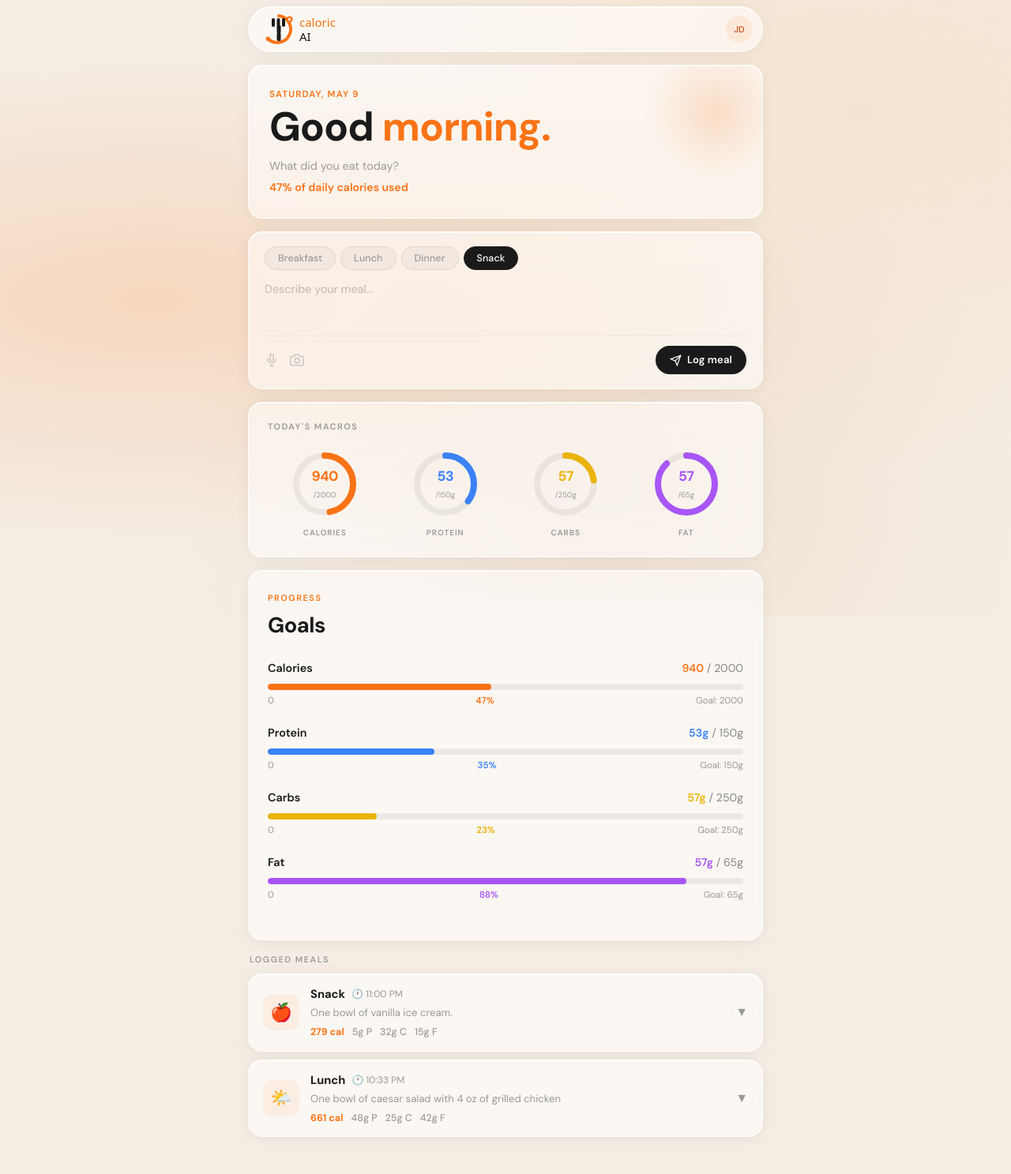
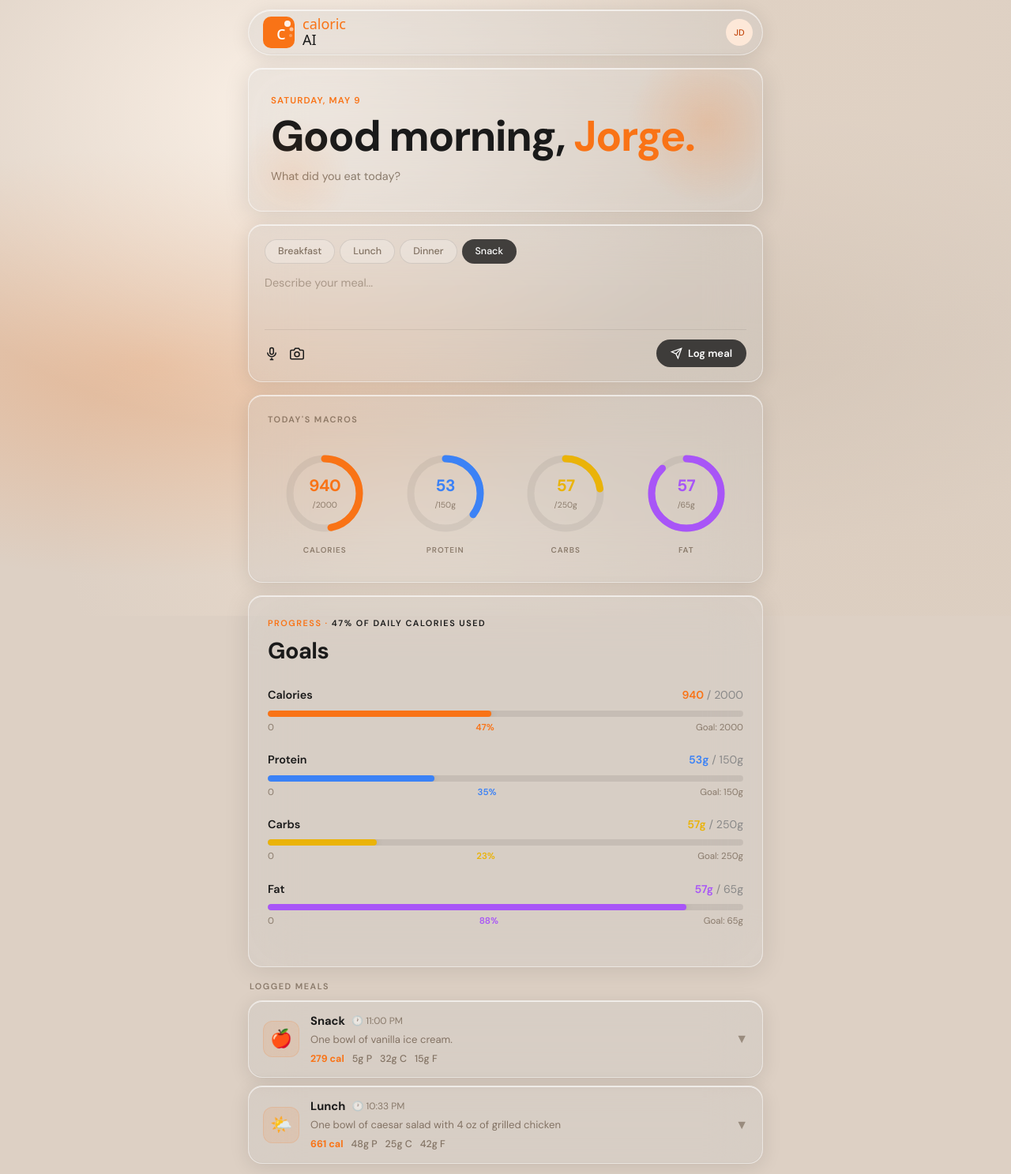
Before and after one commit to kristofertreynolds-alt/mia90-final-project-group1, a React app: page / in a window 1280 px wide. Shown: the part 20-1507 px from the top of the page at 79% size. Built offline with nearby package versions, Linux system fonts and the light colour scheme; no server answers.

Commit message:
update may 9

```diff
--- a/src/front/components/GoalsCard.jsx
+++ b/src/front/components/GoalsCard.jsx
@@ -22,9 +22,12 @@ function GoalRow({ name, value, goal, color, unit = "" }) {
 }
 
 export default function GoalsCard({ totals, goals }) {
+  const calPct = Math.min(Math.round((totals.calories / goals.calories) * 100), 100);
   return (
     <div className="goals-card">
-      <div className="goals-progress-label">Progress</div>
+      <div className="goals-progress-label">
+        Progress · <span style={{ color: "#1a1a1a" }}>{calPct}% of daily calories used</span>
+      </div>
       <div className="goals-title">Goals</div>
       <GoalRow name="Calories" value={totals.calories} goal={goals.calories} color="#f97316" />
       <GoalRow name="Protein"  value={totals.protein}  goal={goals.protein}  color="#3b82f6" unit="g" />
--- a/src/front/components/GreetingCard.jsx
+++ b/src/front/components/GreetingCard.jsx
@@ -1,4 +1,4 @@
-export default function GreetingCard({ caloriesPercent }) {
+export default function GreetingCard({ caloriesPercent, userName = "there" }) {
   const now = new Date();
   const hour = now.getHours();
   const timeOfDay = hour < 12 ? "morning" : hour < 17 ? "afternoon" : "evening";
@@ -10,10 +10,9 @@ export default function GreetingCard({ caloriesPercent }) {
     <div className="greeting-card">
       <div className="greeting-date">{dateStr}</div>
       <h1 className="greeting-title">
-        Good <span>{timeOfDay}.</span>
+        Good {timeOfDay}, <span>{userName}.</span>
       </h1>
       <p className="greeting-sub">What did you eat today?</p>
-      <p className="greeting-calories">{caloriesPercent}% of daily calories used</p>
     </div>
   );
 }
--- a/src/front/components/Navbar.jsx
+++ b/src/front/components/Navbar.jsx
@@ -5,20 +5,20 @@ export const Navbar = ({ userName = "JD" }) => {
   return (
     <div className="header-card">
 
-      <Link to="/">
-        <svg width="130" height="40" viewBox="0 0 130 40" xmlns="http://www.w3.org/2000/svg">
-          <path d="M20 3 A17 17 0 1 1 6.4 32.3" fill="none" stroke="#f97316" strokeWidth="4" strokeLinecap="round" />
-          <circle cx="6.4" cy="32.3" r="2.8" fill="#f97316" />
-          <rect x="17.5" y="24" width="5" height="11" rx="2.5" fill="#1a1a1a" />
-          <rect x="17.5" y="15" width="5" height="10" rx="1.5" fill="#1a1a1a" />
-          <rect x="11"   y="6"  width="4" height="11" rx="2"   fill="#1a1a1a" />
-          <rect x="17.5" y="6"  width="4" height="11" rx="2"   fill="#1a1a1a" />
-          <rect x="24"   y="6"  width="4" height="11" rx="2"   fill="#1a1a1a" />
-          <circle cx="33.5" cy="7.5" r="4"   fill="#f97316" />
-          <circle cx="33.5" cy="7.5" r="1.8" fill="#fff" />
-          <text x="46" y="17" style={{ fontSize: 15, fontWeight: 500, fill: "#f97316", fontFamily: "system-ui, sans-serif" }}>caloric</text>
-          <text x="46" y="35" style={{ fontSize: 15, fontWeight: 400, fill: "#1a1a1a", fontFamily: "system-ui, sans-serif" }}>AI</text>
-        </svg>
+      <Link to="/" style={{ textDecoration: "none" }}>
+        <div style={{ display: "flex", alignItems: "center", gap: 10 }}>
+          <svg width="40" height="40" viewBox="0 0 40 40" xmlns="http://www.w3.org/2000/svg">
+            <rect x="0" y="0" width="40" height="40" rx="10" fill="#f97316" />
+            <text x="17" y="29" style={{ fontSize: 24, fontWeight: 500, fill: "#fff", fontFamily: "system-ui, sans-serif" }}>c</text>
+            <circle cx="31" cy="9"  r="4"   fill="#fff" opacity="0.9" />
+            <circle cx="36" cy="16" r="2.5" fill="#fff" opacity="0.55" />
+            <circle cx="35" cy="24" r="2"   fill="#fff" opacity="0.3" />
+          </svg>
+          <div>
+            <div style={{ fontSize: 18, fontWeight: 500, color: "#f97316", lineHeight: 1.1, fontFamily: "system-ui, sans-serif" }}>caloric</div>
+            <div style={{ fontSize: 18, fontWeight: 400, color: "#1a1a1a", lineHeight: 1.1, fontFamily: "system-ui, sans-serif" }}>AI</div>
+          </div>
+        </div>
       </Link>
 
       <div style={{
--- a/src/front/components/RingChart.jsx
+++ b/src/front/components/RingChart.jsx
@@ -1,19 +1,19 @@
 export default function RingChart({ value, goal, color, label, unit = "" }) {
   const pct = Math.min(value / goal, 1);
-  const radius = 36;
+  const radius = 44;
   const circ = 2 * Math.PI * radius;
   const dash = pct * circ;
 
   return (
     <div className="macro-item">
       <div className="ring-wrap">
-        <svg viewBox="0 0 90 90" xmlns="http://www.w3.org/2000/svg">
-          <circle cx="45" cy="45" r={radius} fill="none" stroke="rgba(0,0,0,0.06)" strokeWidth="8" />
+        <svg viewBox="0 0 110 110" xmlns="http://www.w3.org/2000/svg">
+          <circle cx="55" cy="55" r={radius} fill="none" stroke="rgba(0,0,0,0.06)" strokeWidth="9" />
           <circle
-            cx="45" cy="45" r={radius}
+            cx="55" cy="55" r={radius}
             fill="none"
             stroke={color}
-            strokeWidth="8"
+            strokeWidth="9"
             strokeLinecap="round"
             strokeDasharray={`${dash} ${circ}`}
             style={{ transition: "stroke-dasharray 0.5s ease" }}
--- a/src/front/index.css
+++ b/src/front/index.css
@@ -10,20 +10,19 @@
   --radius: 18px;
 }
 
-* {
-  font-family: 'DM Sans', sans-serif;
-  box-sizing: border-box;
-  margin: 0;
-  padding: 0;
+* { font-family: 'DM Sans', sans-serif; box-sizing: border-box; margin: 0; padding: 0; }
+body { margin: 0; }
+
+@keyframes fadeUp {
+  from { opacity: 0; transform: translateY(16px); }
+  to   { opacity: 1; transform: translateY(0); }
 }
-
-body { margin: 0; }
 
 /* ── Background ── */
 .app-bg {
   min-height: 100vh;
   position: relative;
-  background: #f5ede4;
+  background: #ddd0c4;
 }
 
 .app-bg::before {
@@ -32,10 +31,13 @@ body { margin: 0; }
   inset: 0;
   z-index: 0;
   background:
-    radial-gradient(ellipse at 15% 50%, rgba(249, 115, 22, 0.18) 0%, transparent 55%),
-    radial-gradient(ellipse at 85% 20%, rgba(249, 180, 100, 0.15) 0%, transparent 50%),
-    radial-gradient(ellipse at 60% 80%, rgba(220, 180, 140, 0.2) 0%, transparent 50%);
-  background-color: #f5ede4;
+    radial-gradient(ellipse at 30% 20%, rgba(255,245,235,0.9) 0%, transparent 45%),
+    radial-gradient(ellipse at 80% 10%, rgba(225,210,195,0.75) 0%, transparent 40%),
+    radial-gradient(ellipse at 15% 60%, rgba(249,115,22,0.25) 0%, transparent 40%),
+    radial-gradient(ellipse at 70% 55%, rgba(210,195,180,0.8) 0%, transparent 45%),
+    radial-gradient(ellipse at 40% 85%, rgba(235,220,205,0.85) 0%, transparent 40%),
+    radial-gradient(ellipse at 90% 90%, rgba(220,205,190,0.65) 0%, transparent 35%);
+  background-color: #ddd0c4;
 }
 
 .container-app {
@@ -43,24 +45,49 @@ body { margin: 0; }
   z-index: 1;
   max-width: 680px;
   margin: 0 auto;
-  padding: 20px 16px 40px;
+  padding: 28px 16px 60px;
   display: flex;
   flex-direction: column;
   gap: 14px;
 }
 
-/* ── Glass card base ── */
+/* ── Staggered fade-in ── */
+.header-card      { animation: fadeUp 0.5s ease both; animation-delay: 0.05s; }
+.greeting-card    { animation: fadeUp 0.5s ease both; animation-delay: 0.12s; }
+.meal-logger-card { animation: fadeUp 0.5s ease both; animation-delay: 0.18s; }
+.macros-card      { animation: fadeUp 0.5s ease both; animation-delay: 0.24s; }
+.goals-card       { animation: fadeUp 0.5s ease both; animation-delay: 0.30s; }
+.meal-card        { animation: fadeUp 0.5s ease both; animation-delay: 0.36s; }
+
+/* ── Glass base ── */
 .header-card,
 .greeting-card,
 .meal-logger-card,
 .macros-card,
 .goals-card,
 .meal-card {
-  background: rgba(255, 255, 255, 0.55);
-  backdrop-filter: blur(24px);
-  -webkit-backdrop-filter: blur(24px);
-  border: 1px solid rgba(255, 255, 255, 0.75);
-  box-shadow: 0 2px 20px rgba(0, 0, 0, 0.06), inset 0 1px 0 rgba(255,255,255,0.8);
+  background: rgba(200, 200, 200, 0.25);
+  backdrop-filter: blur(32px);
+  -webkit-backdrop-filter: blur(32px);
+  border: 1px solid rgba(255, 255, 255, 0.5);
+  box-shadow:
+    0 4px 24px rgba(0, 0, 0, 0.1),
+    inset 0 1px 0 rgba(255, 255, 255, 0.7),
+    inset 0 -1px 0 rgba(0, 0, 0, 0.03);
+}
+
+.greeting-card {
+  box-shadow:
+    0 4px 32px rgba(0,0,0,0.12),
+    inset 0 1px 0 rgba(255,255,255,0.7),
+    inset 0 0 60px rgba(255,255,255,0.05);
+}
+
+.goals-card {
+  box-shadow:
+    0 4px 32px rgba(0,0,0,0.1),
+    inset 0 1px 0 rgba(255,255,255,0.7),
+    inset 0 0 60px rgba(255,255,255,0.04);
 }
 
 /* ── Navbar ── */
@@ -75,41 +102,37 @@ body { margin: 0; }
 .header-brand {
   font-weight: 700;
   font-size: 0.95rem;
-  color: var(--text-dark);
+  color: #1a1a1a;
   text-decoration: none;
-  letter-spacing: -0.2px;
   display: flex;
   align-items: center;
   gap: 8px;
 }
 
-.header-nav {
-  display: flex;
-  gap: 6px;
-  align-items: center;
-}
+.header-nav { display: flex; gap: 6px; align-items: center; }
 
 .btn-home {
-  background: #1a1a1a;
+  background: rgba(26,26,26,0.75);
   color: white !important;
   border-radius: 50px;
   padding: 7px 18px;
   font-weight: 600;
   font-size: 0.82rem;
-  border: none;
+  border: 1px solid rgba(0,0,0,0.2);
   cursor: pointer;
   font-family: 'DM Sans', sans-serif;
   text-decoration: none;
   display: flex;
   align-items: center;
   gap: 6px;
-  letter-spacing: 0.1px;
+  transition: background 0.15s;
 }
+.btn-home:hover { background: rgba(26,26,26,0.9); }
 
 .btn-settings {
   background: transparent;
   border: none;
-  color: var(--text-muted) !important;
+  color: rgba(60,40,20,0.6) !important;
   font-size: 0.82rem;
   cursor: pointer;
   font-weight: 500;
@@ -119,12 +142,14 @@ body { margin: 0; }
   align-items: center;
   gap: 5px;
   padding: 7px 12px;
+  transition: color 0.15s;
 }
+.btn-settings:hover { color: rgba(60,40,20,0.9) !important; }
 
 /* ── Greeting Card ── */
 .greeting-card {
   border-radius: var(--radius);
-  padding: 28px 26px;
+  padding: 32px 28px;
   position: relative;
   overflow: hidden;
 }
@@ -132,11 +157,19 @@ body { margin: 0; }
 .greeting-card::after {
   content: '';
   position: absolute;
-  top: -30px;
-  right: -30px;
-  width: 180px;
-  height: 180px;
-  background: radial-gradient(circle, rgba(249,115,22,0.18) 0%, transparent 65%);
+  top: -40px; right: -40px;
+  width: 220px; height: 220px;
+  background: radial-gradient(circle, rgba(249,115,22,0.2) 0%, transparent 65%);
+  border-radius: 50%;
+  pointer-events: none;
+}
+
+.greeting-card::before {
+  content: '';
+  position: absolute;
+  bottom: -30px; left: -20px;
+  width: 150px; height: 150px;
+  background: radial-gradient(circle, rgba(249,115,22,0.1) 0%, transparent 70%);
   border-radius: 50%;
   pointer-events: none;
 }
@@ -147,32 +180,25 @@ body { margin: 0; }
   font-size: 0.72rem;
   letter-spacing: 0.1em;
   text-transform: uppercase;
-  margin-bottom: 6px;
+  margin-bottom: 8px;
 }
 
 .greeting-title {
-  font-size: 2.8rem;
+  font-size: 3rem;
   font-weight: 700;
   line-height: 1.05;
   margin: 0 0 12px;
-  letter-spacing: -1px;
-  color: var(--text-dark);
+  letter-spacing: -1.5px;
+  color: #1a1a1a;
 }
 
 .greeting-title span { color: var(--orange); }
 
 .greeting-sub {
-  color: var(--text-muted);
+  color: rgba(60,40,20,0.55);
   font-size: 0.9rem;
-  margin: 0 0 5px;
+  margin: 0;
   font-weight: 400;
-}
-
-.greeting-calories {
-  color: var(--orange);
-  font-weight: 600;
-  font-size: 0.88rem;
-  margin: 0;
 }
 
 /* ── Meal Logger ── */
@@ -181,31 +207,25 @@ body { margin: 0; }
   padding: 18px 20px;
 }
 
-.meal-type-buttons {
-  display: flex;
-  gap: 6px;
-  flex-wrap: wrap;
-  margin-bottom: 14px;
-}
+.meal-type-buttons { display: flex; gap: 6px; flex-wrap: wrap; margin-bottom: 14px; }
 
 .meal-type-btn {
-  border: 1px solid rgba(0,0,0,0.08);
+  border: 1px solid rgba(0,0,0,0.1);
   border-radius: 50px;
   padding: 5px 16px;
   font-size: 0.78rem;
   font-weight: 500;
   cursor: pointer;
-  background: rgba(0,0,0,0.03);
-  color: #999;
+  background: rgba(255,255,255,0.25);
+  color: rgba(60,40,20,0.6);
   font-family: 'DM Sans', sans-serif;
   transition: all 0.15s ease;
-  letter-spacing: 0.1px;
 }
 
 .meal-type-btn.active {
-  background: #1a1a1a;
+  background: rgba(26,26,26,0.8);
   color: white;
-  border-color: #1a1a1a;
+  border-color: transparent;
 }
 
 .meal-logger-textarea {
@@ -214,7 +234,7 @@ body { margin: 0; }
   resize: none;
   width: 100%;
   font-size: 0.9rem;
-  color: var(--text-dark);
+  color: #1a1a1a;
   background: transparent;
   min-height: 52px;
   font-family: 'DM Sans', sans-serif;
@@ -222,25 +242,20 @@ body { margin: 0; }
   line-height: 1.5;
 }
 
-.meal-logger-textarea::placeholder {
-  color: #c0b8b0;
-}
+.meal-logger-textarea::placeholder { color: rgba(60,40,20,0.35); }
 
 .meal-logger-footer {
   display: flex;
   align-items: center;
   justify-content: space-between;
   margin-top: 10px;
-  border-top: 1px solid rgba(0,0,0,0.05);
+  border-top: 1px solid rgba(0,0,0,0.07);
   padding-top: 12px;
 }
 
-.meal-logger-icons {
-  display: flex;
-  gap: 14px;
-  align-items: center;
-}
+.meal-logger-icons { display: flex; gap: 14px; align-items: center; }
 
+/* ── Icons now dark and visible ── */
 .icon-btn {
   background: none;
   border: none;
@@ -248,14 +263,14 @@ body { margin: 0; }
   padding: 0;
   display: flex;
   align-items: center;
-  opacity: 0.6;
+  opacity: 1;
   transition: opacity 0.15s;
 }
-
-.icon-btn:hover { opacity: 1; }
+.icon-btn svg { stroke: #1a1a1a; }
+.icon-btn:hover { opacity: 0.6; }
 
 .log-meal-btn {
-  background: #1a1a1a;
+  background: rgba(26,26,26,0.8);
   color: white;
   border: none;
   border-radius: 50px;
@@ -267,11 +282,9 @@ body { margin: 0; }
   gap: 7px;
   font-family: 'DM Sans', sans-serif;
   padding: 8px 18px;
-  letter-spacing: 0.1px;
-  transition: opacity 0.15s;
+  transition: background 0.15s;
 }
-
-.log-meal-btn:hover { opacity: 0.85; }
+.log-meal-btn:hover { background: rgba(26,26,26,0.95); }
 
 /* ── Macros Card ── */
 .macros-card {
@@ -284,7 +297,7 @@ body { margin: 0; }
   font-weight: 600;
   letter-spacing: 0.14em;
   text-transform: uppercase;
-  color: var(--text-muted);
+  color: rgba(60,40,20,0.5);
   margin-bottom: 20px;
 }
 
@@ -295,48 +308,54 @@ body { margin: 0; }
   text-align: center;
 }
 
+.macro-item {
+  padding: 10px 4px;
+  border-radius: 14px;
+  transition: background 0.2s;
+}
+.macro-item:hover { background: rgba(249,115,22,0.07); }
+
 .macro-label {
   font-size: 0.62rem;
   font-weight: 600;
   letter-spacing: 0.1em;
   text-transform: uppercase;
-  color: var(--text-muted);
+  color: rgba(60,40,20,0.5);
   margin-top: 10px;
 }
 
 /* ── Ring Chart ── */
 .ring-wrap {
   position: relative;
-  width: 90px;
-  height: 90px;
+  width: 110px;
+  height: 110px;
   margin: 0 auto;
 }
 
 .ring-wrap svg {
-  width: 90px;
-  height: 90px;
+  width: 110px;
+  height: 110px;
   transform: rotate(-90deg);
 }
 
 .ring-center {
   position: absolute;
-  top: 50%;
-  left: 50%;
+  top: 50%; left: 50%;
   transform: translate(-50%, -50%);
   text-align: center;
   line-height: 1.2;
 }
 
 .ring-value {
-  font-size: 1.1rem;
+  font-size: 1.3rem;
   font-weight: 700;
   display: block;
   letter-spacing: -0.5px;
 }
 
 .ring-goal {
-  font-size: 0.6rem;
-  color: var(--text-muted);
+  font-size: 0.65rem;
+  color: rgba(60,40,20,0.5);
   font-weight: 400;
 }
 
@@ -356,12 +375,12 @@ body { margin: 0; }
 }
 
 .goals-title {
-  font-size: 1.7rem;
+  font-size: 1.8rem;
   font-weight: 700;
   margin-bottom: 24px;
   margin-top: 0;
   letter-spacing: -0.5px;
-  color: var(--text-dark);
+  color: #1a1a1a;
 }
 
 .goal-row { margin-bottom: 22px; }
@@ -373,21 +392,13 @@ body { margin: 0; }
   align-items: baseline;
 }
 
-.goal-name {
-  font-weight: 600;
-  font-size: 0.9rem;
-  color: var(--text-dark);
-}
-
-.goal-value {
-  font-weight: 600;
-  font-size: 0.88rem;
-}
+.goal-name { font-weight: 600; font-size: 0.9rem; color: #1a1a1a; }
+.goal-value { font-weight: 600; font-size: 0.88rem; }
 
 .goal-bar-bg {
   width: 100%;
   height: 8px;
-  background: rgba(0,0,0,0.06);
+  background: rgba(0,0,0,0.08);
   border-radius: 10px;
   overflow: hidden;
 }
@@ -396,13 +407,14 @@ body { margin: 0; }
   height: 100%;
   border-radius: 10px;
   transition: width 0.6s cubic-bezier(0.4, 0, 0.2, 1);
+  box-shadow: 0 0 10px rgba(0,0,0,0.15);
 }
 
 .goal-bar-meta {
   display: flex;
   justify-content: space-between;
   font-size: 0.72rem;
-  color: var(--text-muted);
+  color: rgba(60,40,20,0.5);
   margin-top: 5px;
   font-weight: 400;
 }
@@ -415,7 +427,7 @@ body { margin: 0; }
   font-weight: 600;
   letter-spacing: 0.14em;
   text-transform: uppercase;
-  color: var(--text-muted);
+  color: rgba(60,40,20,0.5);
   margin-bottom: 10px;
   padding-left: 2px;
 }
@@ -428,12 +440,14 @@ body { margin: 0; }
   gap: 14px;
   margin-bottom: 10px;
   cursor: pointer;
-  transition: transform 0.15s ease, box-shadow 0.15s ease;
+  transition: transform 0.2s ease, box-shadow 0.2s ease;
 }
 
 .meal-card:hover {
   transform: translateY(-2px);
-  box-shadow: 0 6px 28px rgba(0,0,0,0.1);
+  box-shadow:
+    0 8px 32px rgba(0,0,0,0.12),
+    inset 0 1px 0 rgba(255,255,255,0.7) !important;
 }
 
 .meal-icon {
@@ -443,74 +457,34 @@ body { margin: 0; }
   display: flex;
   align-items: center;
   justify-content: center;
-  background: rgba(249,115,22,0.07);
+  background: rgba(249,115,22,0.1);
+  border: 1px solid rgba(249,115,22,0.15);
   border-radius: 12px;
   flex-shrink: 0;
 }
 
 .meal-info { flex: 1; min-width: 0; }
 
-.meal-header {
-  display: flex;
-  align-items: center;
-  gap: 8px;
-  margin-bottom: 3px;
-}
-
-.meal-type {
-  font-weight: 700;
-  font-size: 0.92rem;
-  color: var(--text-dark);
-}
-
-.meal-time {
-  font-size: 0.75rem;
-  color: var(--text-muted);
-  display: flex;
-  align-items: center;
-  gap: 3px;
-  font-weight: 400;
-}
-
-.meal-desc {
-  font-size: 0.82rem;
-  color: var(--text-muted);
-  white-space: nowrap;
-  overflow: hidden;
-  text-overflow: ellipsis;
-  margin-bottom: 5px;
-  font-weight: 400;
-}
-
-.meal-macros {
-  font-size: 0.78rem;
-  font-weight: 500;
-  display: flex;
-  gap: 10px;
-  flex-wrap: wrap;
-}
-
+.meal-header { display: flex; align-items: center; gap: 8px; margin-bottom: 3px; }
+.meal-type { font-weight: 700; font-size: 0.92rem; color: #1a1a1a; }
+.meal-time { font-size: 0.75rem; color: rgba(60,40,20,0.5); display: flex; align-items: center; gap: 3px; font-weight: 400; }
+.meal-desc { font-size: 0.82rem; color: rgba(60,40,20,0.55); white-space: nowrap; overflow: hidden; text-overflow: ellipsis; margin-bottom: 5px; font-weight: 400; }
+.meal-macros { font-size: 0.78rem; font-weight: 500; display: flex; gap: 10px; flex-wrap: wrap; }
 .meal-macros .cal { color: var(--orange); font-weight: 700; }
 .meal-macros .p,
 .meal-macros .c,
-.meal-macros .f  { color: var(--text-muted); }
-
-.meal-chevron {
-  color: var(--text-muted);
-  flex-shrink: 0;
-  display: flex;
-  align-items: center;
-}
+.meal-macros .f  { color: rgba(60,40,20,0.55); }
+.meal-chevron { color: rgba(60,40,20,0.4); flex-shrink: 0; display: flex; align-items: center; }
 
 .meal-expanded {
   padding: 14px 20px 18px;
-  background: rgba(255,255,255,0.4);
-  backdrop-filter: blur(10px);
-  border: 1px solid rgba(255,255,255,0.6);
+  background: rgba(255,255,255,0.2);
+  backdrop-filter: blur(20px);
+  border: 1px solid rgba(255,255,255,0.4);
   border-top: none;
   border-radius: 0 0 var(--radius) var(--radius);
   font-size: 0.84rem;
-  color: var(--text-muted);
+  color: rgba(60,40,20,0.6);
   margin-top: -10px;
   margin-bottom: 10px;
   line-height: 1.6;
@@ -529,17 +503,71 @@ body { margin: 0; }
   font-family: 'DM Sans', sans-serif;
   transition: all 0.15s;
 }
-
-.btn-delete:hover {
-  background: rgba(239,68,68,0.06);
-}
+.btn-delete:hover { background: rgba(239,68,68,0.06); }
 
 /* ── Desktop ── */
 @media (min-width: 768px) {
+  .container-app { max-width: 700px; padding: 32px 24px 60px; gap: 16px; }
+  .greeting-title { font-size: 3.4rem; }
+}
+
+/* ── Mobile ── */
+@media (max-width: 480px) {
   .container-app {
-    max-width: 700px;
-    padding: 28px 24px 60px;
-    gap: 16px;
+    padding: 12px 12px 80px;
+    gap: 10px;
   }
-  .greeting-title { font-size: 3.2rem; }
+
+  .greeting-card { padding: 24px 20px; }
+
+  .greeting-title {
+    font-size: 2.2rem;
+    letter-spacing: -1px;
+  }
+
+  .header-card {
+    padding: 6px 8px 6px 14px;
+  }
+
+  .btn-home {
+    padding: 6px 14px;
+    font-size: 0.78rem;
+  }
+
+  .btn-settings span { display: none; }
+
+  .macros-grid {
+    grid-template-columns: repeat(4, 1fr);
+    gap: 4px;
+  }
+
+  .ring-wrap {
+    width: 72px;
+    height: 72px;
+  }
+
+  .ring-wrap svg {
+    width: 72px;
+    height: 72px;
+  }
+
+  .ring-value { font-size: 0.95rem; }
+  .ring-goal  { font-size: 0.55rem; }
+  .macro-label { font-size: 0.55rem; }
+
+  .goals-card { padding: 20px 16px; }
+  .goals-title { font-size: 1.5rem; margin-bottom: 18px; }
+
+  .meal-card { padding: 12px 14px; gap: 10px; }
+  .meal-icon { width: 40px; height: 40px; font-size: 1.1rem; border-radius: 10px; }
+  .meal-type { font-size: 0.85rem; }
+  .meal-desc { font-size: 0.78rem; }
+  .meal-macros { font-size: 0.72rem; gap: 7px; }
+
+  .meal-logger-card { padding: 14px 16px; }
+  .meal-type-btn { padding: 4px 12px; font-size: 0.72rem; }
+  .log-meal-btn { padding: 7px 14px; font-size: 0.78rem; }
+
+  .macros-card { padding: 16px; }
+  .macros-title { margin-bottom: 14px; }
 }
--- a/src/front/pages/Home.jsx
+++ b/src/front/pages/Home.jsx
@@ -37,11 +37,15 @@ export const Home = () => {
   const handleLogMeal = (newMeal) => setMeals((prev) => [newMeal, ...prev]);
   const handleDeleteMeal = (id) => setMeals((prev) => prev.filter((m) => m.id !== id));
 
+
   return (
     <div className="app-bg">
       <div className="container-app">
         <Navbar />
-        <GreetingCard caloriesPercent={Math.round((totals.calories / dailyGoals.calories) * 100)} />
+        <GreetingCard
+          caloriesPercent={Math.round((totals.calories / dailyGoals.calories) * 100)}
+          userName="Jorge"
+        />
         <MealLogger onLogMeal={handleLogMeal} />
         <MacrosCard totals={totals} goals={dailyGoals} />
         <GoalsCard totals={totals} goals={dailyGoals} />
```
Also changed, not shown: src/front/components/Footer.jsx (+3 -8 lines).
